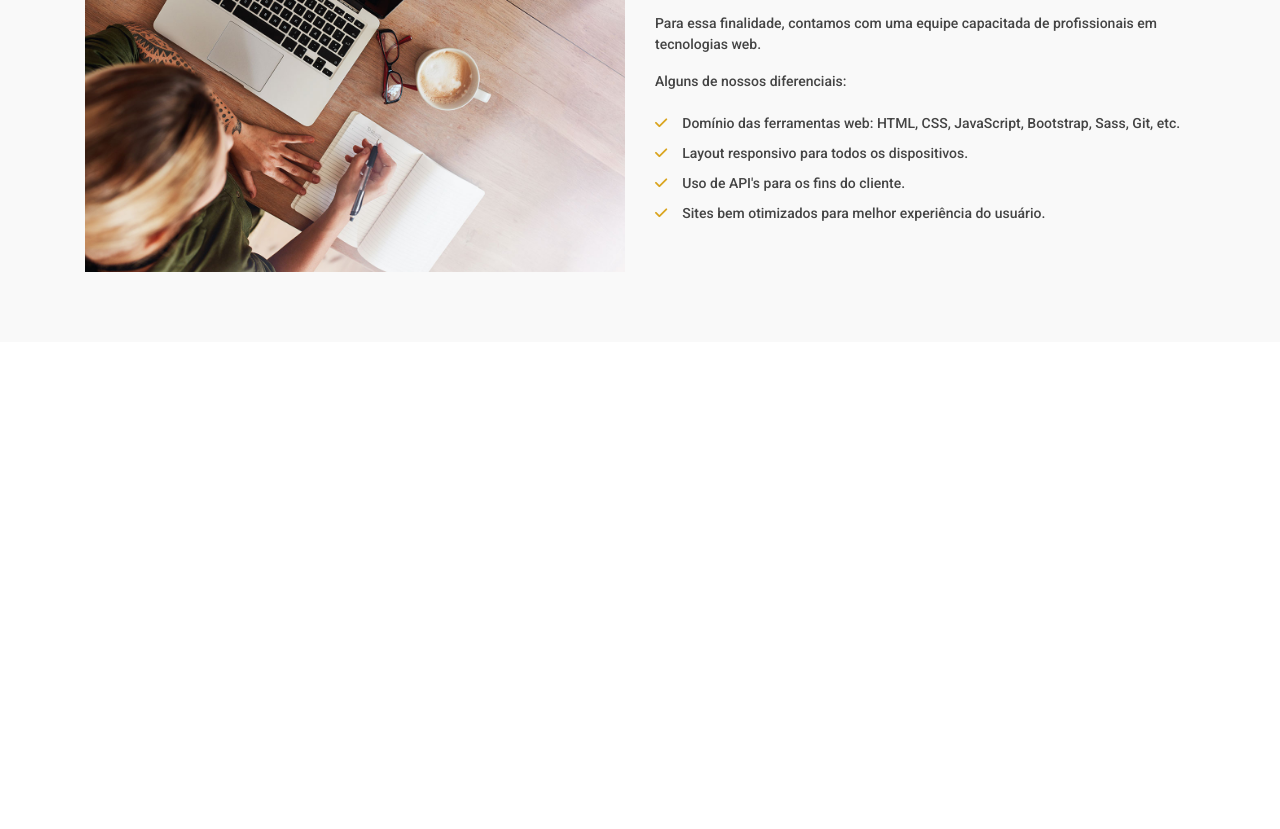
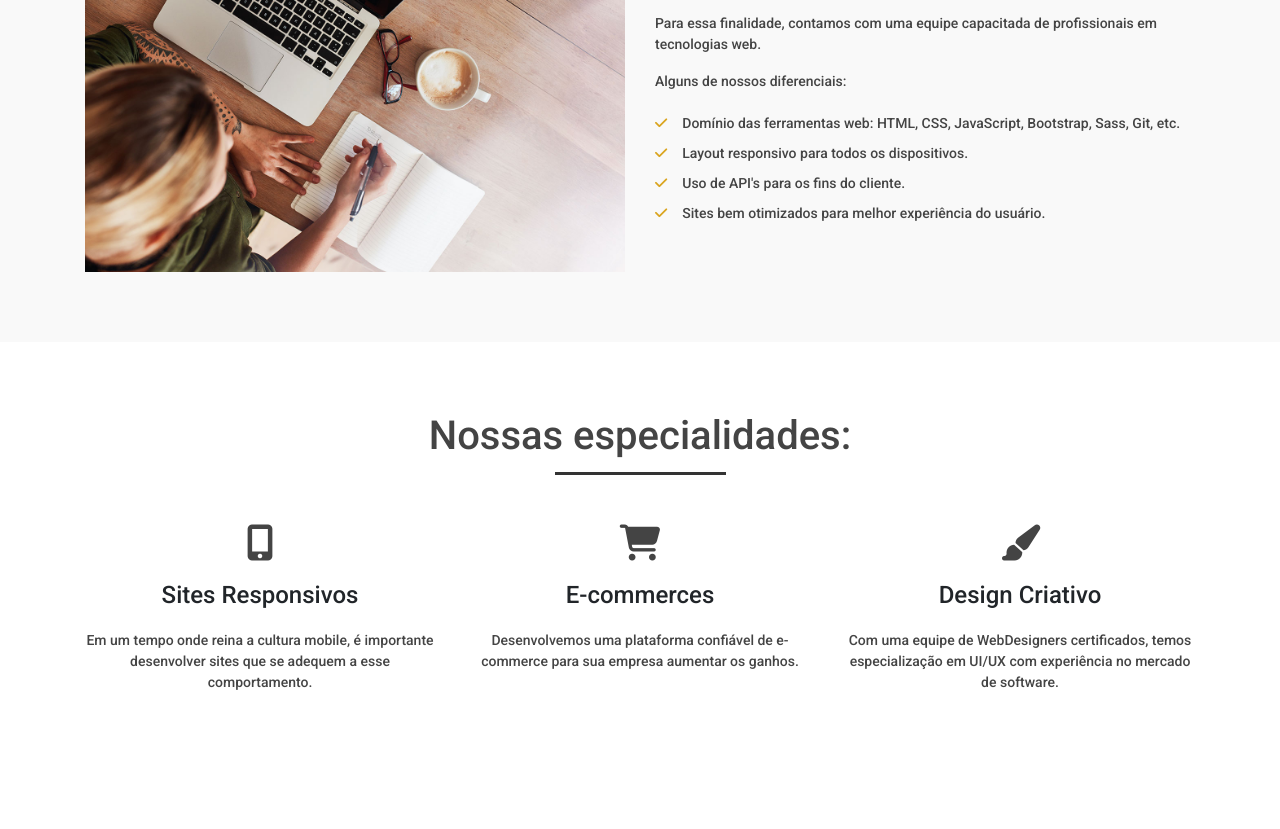
Before and after one commit to lupus-magnus/lupusmagnus-v1, a plain HTML site: page index.html in a window 1280 px wide. Shown: the part 991-1820 px from the top of the page. Before the commit the page ends 1333 px from the top, so only its background shows below. Drawn offline with nearby package versions, Linux system fonts and the light colour scheme.

Commit message:
added services section

```diff
--- a/index.html
+++ b/index.html
@@ -95,6 +95,7 @@
                         <span class="sr-only">Next</span>
                     </a>
                 </div>
+                <!-- Sobre a empresa -->
                 <div id="about-area">
                     <div class="container">
                         <div class="row">
@@ -119,6 +120,31 @@
                         </div>
                     </div>
                 </div>
+                <!-- Serviços da empresa -->
+                <div id="services-area">
+                    <div class="container">
+                        <div class="row">
+                            <div class="col-12">
+                                <h3 class="main-title">Nossas especialidades:</h3>
+                            </div>
+                            <div class="col-md-4 service-box">
+                                <i class="fas fa-mobile-alt"></i>
+                                <h4>Sites Responsivos</h4>
+                                <p>Em um tempo onde reina a cultura mobile, é importante desenvolver sites que se adequem a esse comportamento.</p>
+                            </div>
+                            <div class="col-md-4 service-box">
+                                <i class="fas fa-shopping-cart"></i>
+                                <h4>E-commerces</h4>
+                                <p>Desenvolvemos uma plataforma confiável de e-commerce para sua empresa aumentar os ganhos.</p>
+                            </div>
+                            <div class="col-md-4 service-box">
+                                <i class="fas fa-paint-brush"></i>
+                                <h4>Design Criativo</h4>
+                                <p>Com uma equipe de WebDesigners certificados, temos especialização em UI/UX com experiência no mercado de software.</p>
+                            </div>
+                        </div>
+                    </div>
+                </div>
             </div>
         </main>
 
--- a/style.css
+++ b/style.css
@@ -142,3 +142,30 @@ header, .navbar {
     color: goldenrod;
     margin-right: 15px;
 }
+
+/* Serviços */
+
+.service-box{
+    text-align: center;
+    margin-bottom: 50px;
+}
+
+.service-box i, .service-box h4{
+    transition: .5s;
+}
+
+.service-box i{
+    font-size: 36px;
+    margin-bottom: 20px;
+    color: #444;
+}
+
+.service-box h4{
+    font-size: 24px;
+    margin-bottom:20px;
+}
+
+.service-box:hover > i, .service-box:hover > h4{
+    color: goldenrod;
+    transform: scale(1.2);
+}
```
